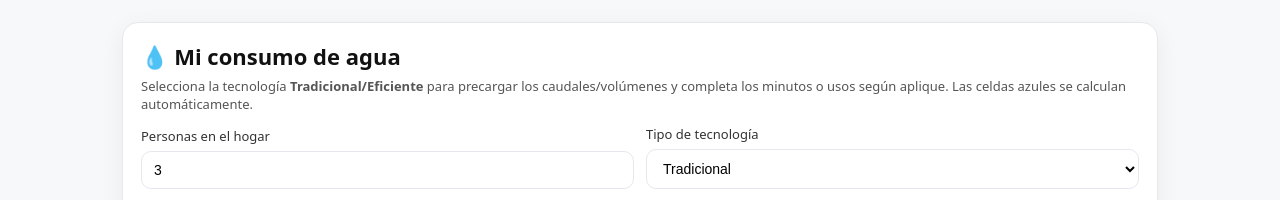
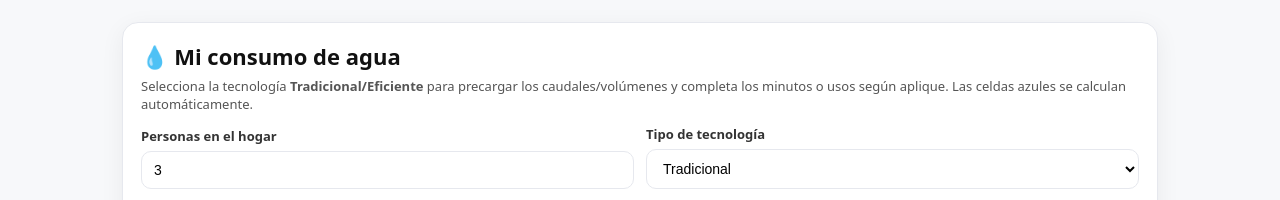
Before and after one commit to sosmejorasogota/Calculadoraagua, a plain HTML site: page index.html in a window 1280 px wide. Shown: the top 200 px of the page. Drawn offline with Linux system fonts and the light colour scheme.

Commit message:
Update index.html

```diff
--- a/index.html
+++ b/index.html
@@ -48,11 +48,11 @@
 
       <div class="row">
         <div class="col">
-          <label>Personas en el hogar</label>
+          <label><b>Personas en el hogar</b></label>
           <input id="personas" type="number" min="1" step="1" value="3">
         </div>
         <div class="col">
-          <label>Tipo de tecnología</label>
+          <label><b>Tipo de tecnología</b></label>
           <select id="tecnologia">
             <option value="traditional" selected>Tradicional</option>
             <option value="efficient">Eficiente</option>
```
